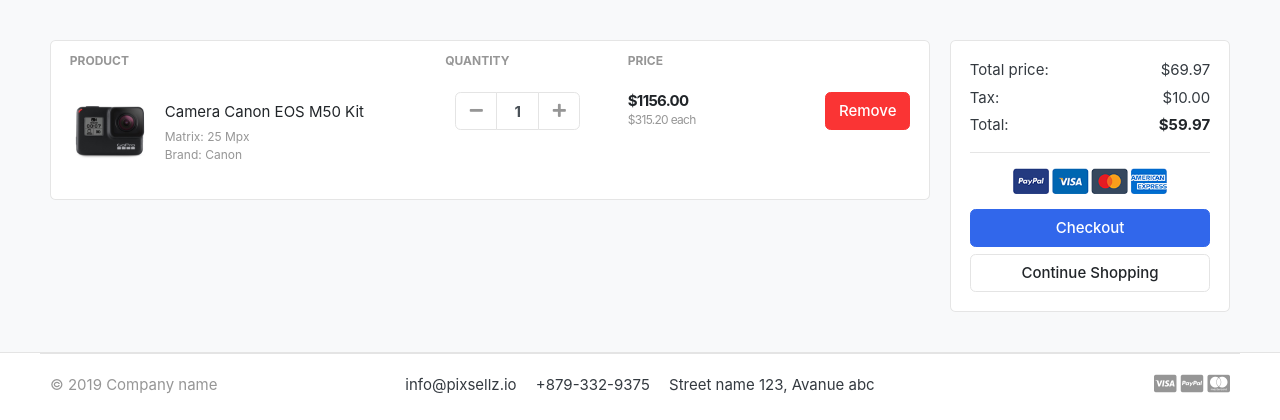
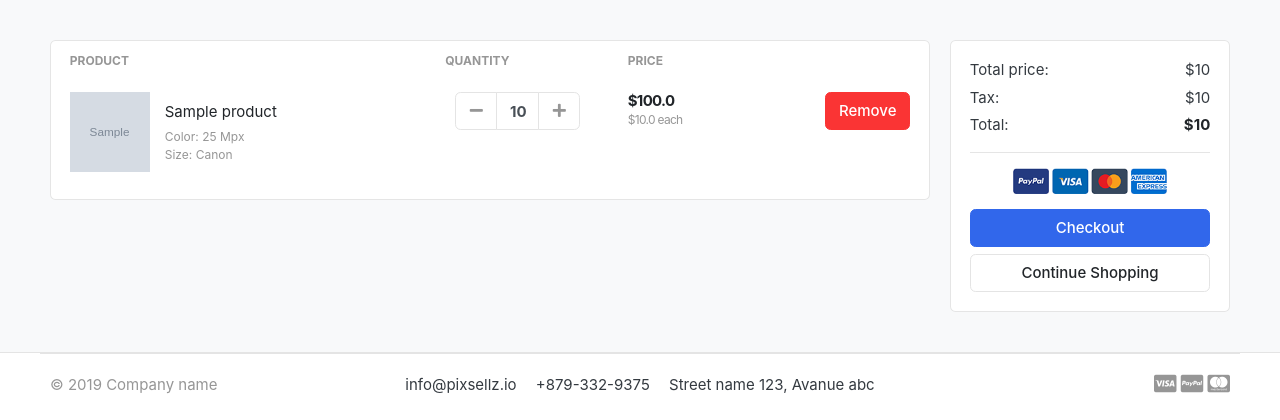
Before and after one commit to 0xd011f4ce/GreatKart, a Django app: template templates/store/cart.html in a window 1280 px wide. Shown: the part 118-538 px from the top of the page. Run offline with Django 5.2, Linux system fonts and the light colour scheme; tables that the repository leaves empty hold one stand-in row (values such as "Sample post"); the template is opened without the code that fills it: values that come from a table or form of the project are taken from there, most other values are stand-ins (such as "Sample title", 1, 10 or a date in 2020); grey boxes marked "Sample" are stand-in pictures; some libraries are stand-ins or nearby versions; some web fonts are replaced.

Commit message:
added cart functionality using sessions

```diff
--- a/cart/models.py
+++ b/cart/models.py
@@ -14,5 +14,8 @@
     quantity = models.IntegerField ()
     is_active = models.BooleanField (default = True)
 
+    def sub_total (self):
+        return self.product.price * self.quantity
+
     def __str__ (self):
         return self.product.name
--- a/cart/urls.py
+++ b/cart/urls.py
@@ -3,4 +3,7 @@
 
 urlpatterns = [
     path ("", views.cart, name="cart"),
+    path ("add/<int:product_id>/", views.add_cart, name="add_cart"),
+    path ("remove/<int:product_id>/", views.remove_cart, name="remove_cart"),
+    path ("remove_item/<int:product_id>/", views.remove_cart_item, name="remove_cart_item"),
 ]
--- a/templates/store/cart.html
+++ b/templates/store/cart.html
@@ -20,14 +20,15 @@
                             </tr>
                         </thead>
                         <tbody>
+                            {% for item in cart_items %}
                             <tr>
                                 <td>
                                     <figure class="itemside align-items-center">
-                                        <div class="aside"><img src="{% static 'images/items/11.jpg' %}" class="img-sm">
+                                        <div class="aside"><img src="{{ item.product.image.url }}" class="img-sm">
                                         </div>
                                         <figcaption class="info">
-                                            <a href="#" class="title text-dark">Camera Canon EOS M50 Kit</a>
-                                            <p class="text-muted small">Matrix: 25 Mpx <br> Brand: Canon</p>
+                                            <a href="#" class="title text-dark">{{ item.product.name }}</a>
+                                            <p class="text-muted small">Color: 25 Mpx <br> Size: Canon</p>
                                         </figcaption>
                                     </figure>
                                 </td>
@@ -36,27 +37,29 @@
                                     <div class="col">
                                         <div class="input-group input-spinner">
                                             <div class="input-group-prepend">
-                                                <button class="btn btn-light" type="button" id="button-plus"> <i
-                                                        class="fa fa-minus"></i> </button>
+                                                <a href="{% url 'remove_cart' item.product.id %}" class="btn btn-light"
+                                                    type="button" id="button-plus"> <i class="fa fa-minus"></i> </a>
                                             </div>
-                                            <input type="text" class="form-control" value="1">
+                                            <input type="text" class="form-control" value="{{ item.quantity }}">
                                             <div class="input-group-append">
-                                                <button class="btn btn-light" type="button" id="button-minus"> <i
-                                                        class="fa fa-plus"></i> </button>
+                                                <a href="{% url 'add_cart' item.product.id %}" class="btn btn-light"
+                                                    type="button" id="button-minus"> <i class="fa fa-plus"></i> </a>
                                             </div>
                                         </div> <!-- input-group.// -->
                                     </div> <!-- col.// -->
                                 </td>
                                 <td>
                                     <div class="price-wrap">
-                                        <var class="price">$1156.00</var>
-                                        <small class="text-muted"> $315.20 each </small>
+                                        <var class="price">${{ item.sub_total }}</var>
+                                        <small class="text-muted"> ${{ item.product.price }} each </small>
                                     </div> <!-- price-wrap .// -->
                                 </td>
                                 <td class="text-right">
-                                    <a href="" class="btn btn-danger"> Remove</a>
+                                    <a href="{% url 'remove_cart_item' item.product.id %}" class="btn btn-danger">
+                                        Remove</a>
                                 </td>
                             </tr>
+                            {% endfor %}
                         </tbody>
                     </table>
                 </div> <!-- card.// -->
@@ -68,15 +71,15 @@
                     <div class="card-body">
                         <dl class="dlist-align">
                             <dt>Total price:</dt>
-                            <dd class="text-right">$69.97</dd>
+                            <dd class="text-right">${{ total }}</dd>
                         </dl>
                         <dl class="dlist-align">
                             <dt>Tax:</dt>
-                            <dd class="text-right"> $10.00</dd>
+                            <dd class="text-right"> ${{ tax }}</dd>
                         </dl>
                         <dl class="dlist-align">
                             <dt>Total:</dt>
-                            <dd class="text-right text-dark b"><strong>$59.97</strong></dd>
+                            <dd class="text-right text-dark b"><strong>${{ grand_total }}</strong></dd>
                         </dl>
                         <hr>
                         <p class="text-center mb-3">
--- a/templates/store/product_detail.html
+++ b/templates/store/product_detail.html
@@ -69,7 +69,8 @@
                         <hr>
                         {% if product.stock <= 0 %} <h5 class="text-danger">Out of stock</h5>
                             {% else %}
-                            <a href="./product-detail.html" class="btn  btn-primary"> <span class="text">Add to
+                            <a href="{% url 'add_cart' product.id %}" class="btn  btn-primary"> <span class="text">Add
+                                    to
                                     cart</span>
                                 <i class="fas fa-shopping-cart"></i> </a>
                             {% endif %}
```
Also changed, not shown: cart/views.py (+72 -4 lines).
